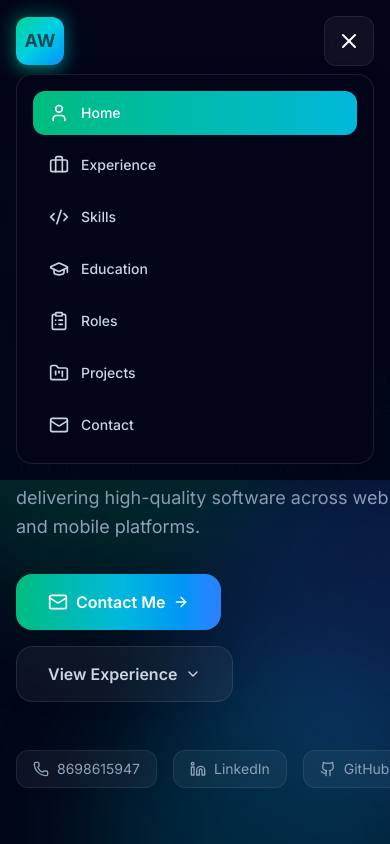
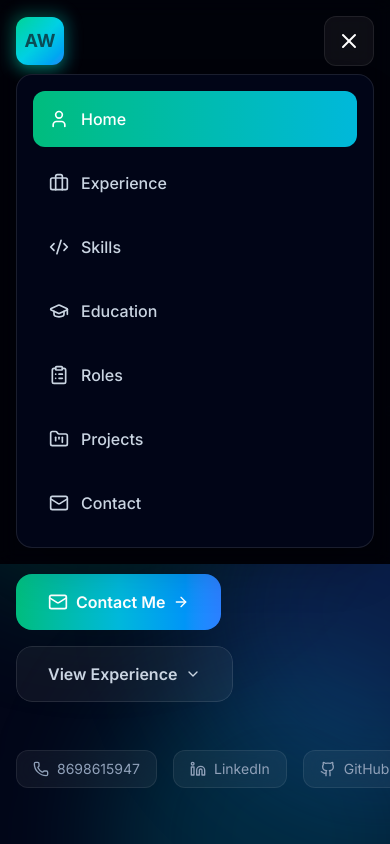
Before and after one commit to arunwakekar10-cell/arun-portfolio, a React (Vite) app: page / in a window 390 px wide. Both pictures are taken after a click on the button "Toggle menu". Shown: the top 844 px of the page. Built offline with nearby package versions, Linux system fonts and the light colour scheme.

Commit message:
Update Navbar.tsx

```diff
--- a/src/components/Navbar.tsx
+++ b/src/components/Navbar.tsx
@@ -1,4 +1,4 @@
-import { useState, useEffect } from 'react';
+import { useState, useEffect, useCallback } from 'react';
 import { motion, AnimatePresence } from 'framer-motion';
 import { Menu, X, User, Briefcase, Code2, GraduationCap, ClipboardList, FolderKanban, Mail } from 'lucide-react';
 
@@ -29,14 +29,53 @@ export function Navbar({ activeSection, setActiveSection }: NavbarProps) {
     return () => window.removeEventListener('scroll', handleScroll);
   }, []);
 
-  const handleClick = (id: string) => {
-    setActiveSection(id);
+  // Prevent body scroll when mobile menu is open
+  useEffect(() => {
+    if (isOpen) {
+      document.body.style.overflow = 'hidden';
+    } else {
+      document.body.style.overflow = '';
+    }
+    return () => {
+      document.body.style.overflow = '';
+    };
+  }, [isOpen]);
+
+  const scrollToSection = useCallback((id: string) => {
     const element = document.getElementById(id);
     if (element) {
-      element.scrollIntoView({ behavior: 'smooth' });
+      const navbarHeight = 80;
+      const elementPosition = element.getBoundingClientRect().top + window.pageYOffset;
+      const offsetPosition = elementPosition - navbarHeight;
+
+      window.scrollTo({
+        top: offsetPosition,
+        behavior: 'smooth'
+      });
     }
+  }, []);
+
+  const handleNavClick = useCallback((id: string) => {
+    setActiveSection(id);
     setIsOpen(false);
-  };
+
+    // Delay scroll to allow menu close animation
+    setTimeout(() => {
+      scrollToSection(id);
+    }, 150);
+  }, [setActiveSection, scrollToSection]);
+
+  const handleMobileItemClick = useCallback((e: React.MouseEvent | React.TouchEvent, id: string) => {
+    e.preventDefault();
+    e.stopPropagation();
+    handleNavClick(id);
+  }, [handleNavClick]);
+
+  const handleMobileMenuToggle = useCallback((e: React.MouseEvent | React.TouchEvent) => {
+    e.preventDefault();
+    e.stopPropagation();
+    setIsOpen(prev => !prev);
+  }, []);
 
   return (
     <motion.nav
@@ -72,7 +111,7 @@ export function Navbar({ activeSection, setActiveSection }: NavbarProps) {
               {navItems.map((item) => (
                 <motion.button
                   key={item.id}
-                  onClick={() => handleClick(item.id)}
+                  onClick={() => handleNavClick(item.id)}
                   whileHover={{ scale: 1.05 }}
                   whileTap={{ scale: 0.95 }}
                   className={`relative px-4 py-2 rounded-full text-sm font-medium transition-all duration-300 flex items-center space-x-2 ${
@@ -98,47 +137,66 @@ export function Navbar({ activeSection, setActiveSection }: NavbarProps) {
           </div>
 
           {/* Mobile Menu Button */}
-          <motion.button
-            whileHover={{ scale: 1.1 }}
-            whileTap={{ scale: 0.9 }}
-            onClick={() => setIsOpen(!isOpen)}
-            className="lg:hidden p-3 rounded-xl glass-light text-white"
+          <button
+            onClick={handleMobileMenuToggle}
+            onTouchEnd={handleMobileMenuToggle}
+            className="lg:hidden p-3 rounded-xl glass-light text-white touch-manipulation select-none active:scale-95 transition-transform"
+            aria-label="Toggle menu"
+            type="button"
           >
-            {isOpen ? <X className="w-6 h-6" /> : <Menu className="w-6 h-6" />}
-          </motion.button>
+            {isOpen ? <X className="w-6 h-6 pointer-events-none" /> : <Menu className="w-6 h-6 pointer-events-none" />}
+          </button>
         </div>
       </div>
 
       {/* Mobile Nav */}
       <AnimatePresence>
         {isOpen && (
+          <>
+            {/* Backdrop overlay */}
             <motion.div
-            initial={{ opacity: 0, height: 0 }}
-            animate={{ opacity: 1, height: 'auto' }}
-            exit={{ opacity: 0, height: 0 }}
-            transition={{ duration: 0.3 }}
+              initial={{ opacity: 0 }}
+              animate={{ opacity: 1 }}
+              exit={{ opacity: 0 }}
+              transition={{ duration: 0.2 }}
+              className="lg:hidden fixed inset-0 bg-black/60 backdrop-blur-sm z-[-1]"
+              onClick={() => setIsOpen(false)}
+              onTouchEnd={() => setIsOpen(false)}
+            />
+
+            <motion.div
+              initial={{ opacity: 0, y: -20, scale: 0.95 }}
+              animate={{ opacity: 1, y: 0, scale: 1 }}
+              exit={{ opacity: 0, y: -20, scale: 0.95 }}
+              transition={{ duration: 0.25, ease: 'easeOut' }}
               className="lg:hidden bg-slate-950/98 backdrop-blur-2xl border border-white/10 mt-2 mx-4 rounded-2xl overflow-hidden shadow-2xl"
             >
               <div className="p-4 space-y-2">
-              {navItems.map((item, index) => (
+                {navItems.map((item, index) => {
+                  const IconComponent = item.icon;
+                  return (
                     <motion.button
                       key={item.id}
                       initial={{ opacity: 0, x: -20 }}
                       animate={{ opacity: 1, x: 0 }}
                       transition={{ delay: index * 0.05 }}
-                  onClick={() => handleClick(item.id)}
-                  className={`w-full px-4 py-3 rounded-xl text-sm font-medium transition-all duration-200 flex items-center space-x-3 ${
+                      onClick={(e) => handleMobileItemClick(e, item.id)}
+                      onTouchEnd={(e) => handleMobileItemClick(e, item.id)}
+                      className={`w-full px-4 py-4 rounded-xl text-base font-medium transition-all duration-200 flex items-center space-x-3 touch-manipulation select-none active:scale-[0.98] ${
                         activeSection === item.id
                           ? 'bg-gradient-to-r from-emerald-500 to-cyan-500 text-white'
-                      : 'text-slate-300 hover:bg-white/5'
+                          : 'text-slate-300 hover:bg-white/10 active:bg-white/15'
                       }`}
+                      type="button"
                     >
-                  <item.icon className="w-5 h-5" />
-                  <span>{item.label}</span>
+                      <IconComponent className="w-5 h-5 pointer-events-none" />
+                      <span className="pointer-events-none">{item.label}</span>
                     </motion.button>
-              ))}
+                  );
+                })}
               </div>
             </motion.div>
+          </>
         )}
       </AnimatePresence>
     </motion.nav>
```
Lines whose indentation alone changed are shown as unchanged.
